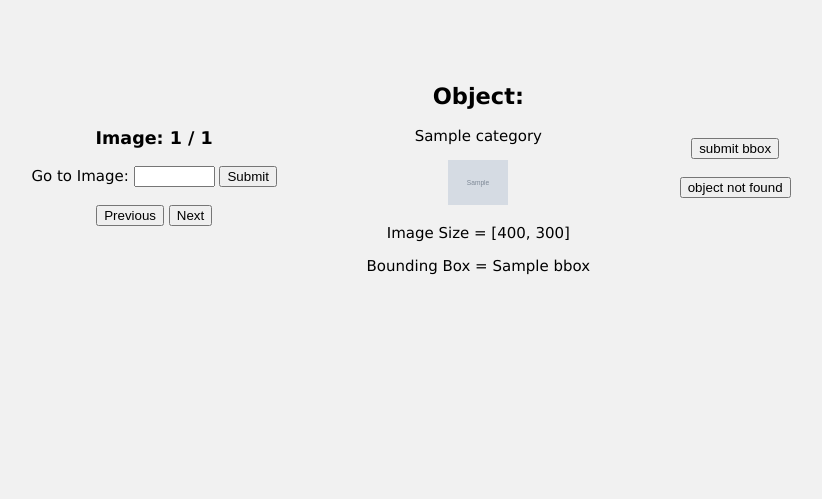
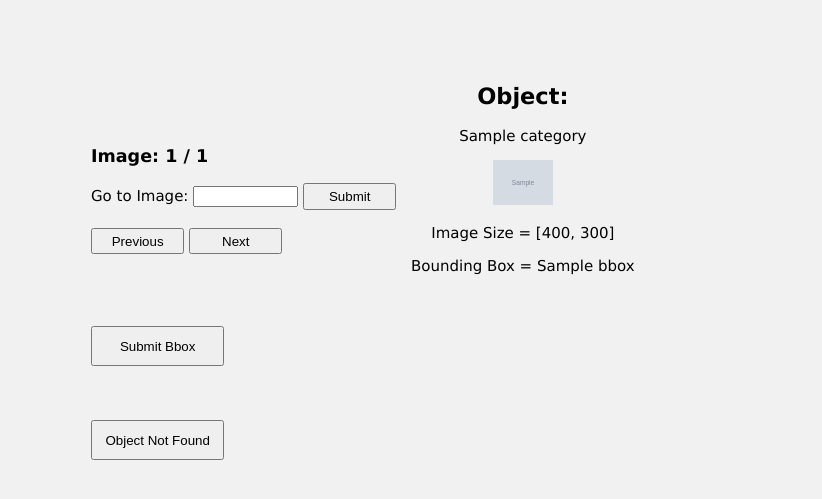
Before and after one commit to SLUVisLab/image-annotator, a Flask app: template templates/index.html in a window 1280 px wide. Shown: the top 499 px of the page, without its empty margins (229-1051 px from the left). Run offline with Flask 2, Linux system fonts and the light colour scheme; the template is opened without the code that fills it: most values are stand-ins (such as "Sample title", 1, 10 or a date in 2020); grey boxes marked "Sample" are stand-in pictures; parts of the project's set-up code (start-up, migrations or seed data) failed here and were passed over; some libraries are stand-ins or nearby versions.

Commit message:
redesign

```diff
--- a/templates/index.html
+++ b/templates/index.html
@@ -17,18 +17,26 @@
         }
         .container {
             display: flex;
-            align-items: center;
-            justify-content: center;
-            text-align: center;
             margin-top: 5%;
             font-size: 15px;
             font-family: Verdana, Geneva, Tahoma, sans-serif;
         }
         .left_col {
-            margin-right: 7%;
+            position: fixed;
+            margin-top: 5%;
+            margin-left: 25%;
         }
         .right_col {
-            margin-left: 7%;
+            margin-left: 50%;
+            text-align: center;
+        }
+        input.change_img {
+            width: 7em;
+            height: 2em;
+        }
+        input.write_db {
+            width: 10em;
+            height: 3em;
         }
     </style>
 </head>
@@ -41,22 +49,34 @@
                 <form class="custom_index", action="/", method="post">
                     <label for="custom_index">Go to Image:</label>
                     <input type="hidden" name="form_name" value="custom_index_form">
-                    <input type="text" id="custom_index" name="custom_index" size="7">
-                    <input type="submit"><br>
+                    <input type="text" id="custom_index" name="custom_index" size="10">
+                    <input type="submit" class="change_img"><br>
                 </form><br>
 
                 <form class="previous_img", action="/", method="post">
                     <input type="hidden" name="form_name" value="previous_form">
-                    <input type="submit" value="Previous" id="previous_img" name="previous_img"><br>
+                    <input type="submit" value="Previous" id="previous_img" name="previous_img" class="change_img"><br>
                 </form>
 
                 <form class="next_img", action="/", method="post">
                     <input type="hidden" name="form_name" value="next_form">
-                    <input type="submit" value="Next" id="next_img" name="next_img"><br>
-                </form><br><br>
+                    <input type="submit" value="Next" id="next_img" name="next_img" class="change_img"><br>
+                </form><br><br><br><br><br>
+
+                <form class="submit_bbox", action="/", method="post">
+                    <input type="hidden" name="form_name" value="submit_bbox_form">
+                    <input type="hidden" name="bbox_value" id="bbox_value" value="[]">
+                    <input type="submit" id="submit_bbox_button" name="submit_bbox_button" value="Submit Bbox" class="write_db">
+                </form><br><br><br>
+
+                <form class="not_found", action="/", method="post">
+                    <input type="hidden" name="form_name" value="not_found_form">
+                    <input type="submit" value="Object Not Found" id="not_found" name="not_found" class="write_db">
+                </form><br>
+
             </div>
 
-            <div class="middle_col">
+            <div class="right_col">
                 <h2>Object: </h2>
                 <p>{{data["category"]}}</p>
 
@@ -66,18 +86,6 @@
                 <p id="bbox_scaled">Bounding Box = {{ data["bbox"] }}</p>
             </div>
 
-            <div class="right_col">
-                <form class="submit_bbox", action="/", method="post">
-                    <input type="hidden" name="form_name" value="submit_bbox_form">
-                    <input type="hidden" name="bbox_value" id="bbox_value" value="[]">
-                    <input type="submit" id="submit_bbox_button" name="submit_bbox_button" value="submit bbox">
-                </form><br>
-
-                <form class="not_found", action="/", method="post">
-                    <input type="hidden" name="form_name" value="not_found_form">
-                    <input type="submit" value="object not found" id="not_found" name="not_found">
-                </form><br>
-            </div>
         </div>
 
         <script id="canvas_script" data-url='{{ data["image_url"] }}' src="static/canvas.js"></script>
```
